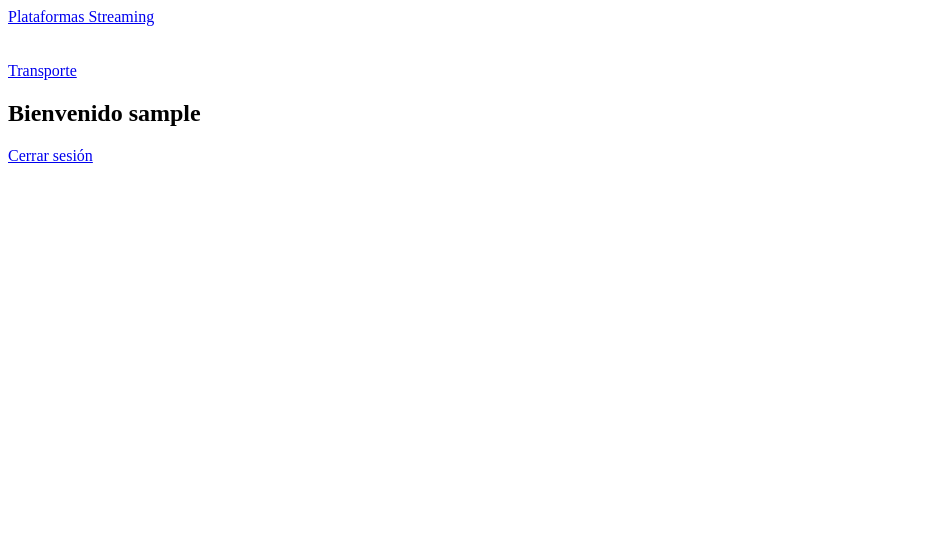
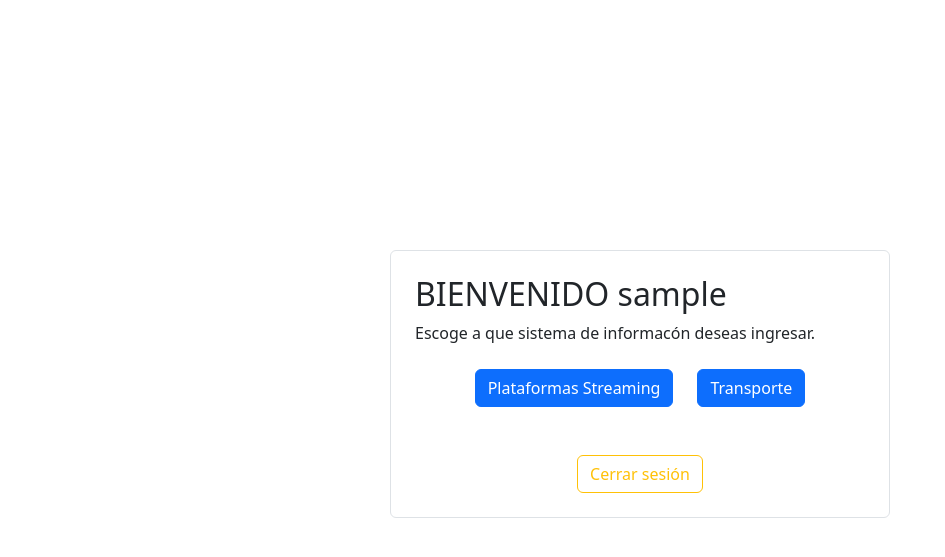
Before and after one commit to Fredy2201/RepositorioFredPython, a Flask app: page /ini in a window 1280 px wide. Shown: the top 557 px of the page, without its empty margins (0-945 px from the left). Run offline with Flask 3, Linux system fonts and the light colour scheme; a user stored in the database is signed in.

Commit message:
Agregando estilos

```diff
--- a/templates/logeado.html
+++ b/templates/logeado.html
@@ -10,7 +10,7 @@
 
 <body>
 
-    <form method="POST" action="" class="container">
+    <form method="POST" action="" class="container border rounded p-4">
         <h2 class="text-center">Iniciar sesión</h2>
         <div class="form-group">
             <label for="">Usuario:</label>
--- a/templates/menuprincipal.html
+++ b/templates/menuprincipal.html
@@ -3,17 +3,25 @@
 <head>
     <meta charset="UTF-8">
     <meta name="viewport" content="width=device-width, initial-scale=1.0">
-    <title>Document</title>
+    <meta charset="UTF-8">
+    <link href="https://cdn.jsdelivr.net/npm/bootstrap@5.3.7/dist/css/bootstrap.min.css" rel="stylesheet" integrity="sha384-LN+7fdVzj6u52u30Kp6M/trliBMCMKTyK833zpbD+pXdCLuTusPj697FH4R/5mcr" crossorigin="anonymous">
+    <link rel="stylesheet" href="../static/style.css">
+    <title>Menú Principal</title>
 </head>
 <body>
-    <div>
-        <a href="/registrosventas">Plataformas Streaming</a>
-        <br><br><br>
-        <a href="/tregistrosservicios">Transporte</a>
-    </div>
-    <div>
-        <h2>Bienvenido {{ usuario }}</h2>
-    <a href="{{ url_for('logout') }}">Cerrar sesión</a>
+    <div class="container border rounded p-4">
+        <h2>BIENVENIDO {{ usuario }}</h2>
+        <p>Escoge a que sistema de informacón deseas ingresar.</p>
+
+        <div class="d-flex justify-content-center gap-4 mt-4">
+            <a href="/registrosventas" class="btn btn-primary">Plataformas Streaming</a>
+            <a href="/tregistrosservicios" class="btn btn-primary">Transporte</a>
+        </div>
+        <br><br>
+        <div class="d-flex justify-content-center">
+
+            <a href="{{ url_for('logout') }}" class="btn btn-outline-warning">Cerrar sesión</a>
+        </div>
     </div>
 </body>
 </html>
```
